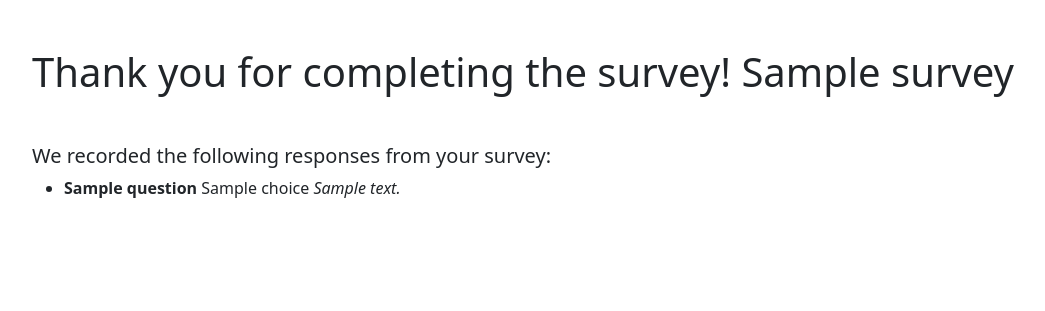
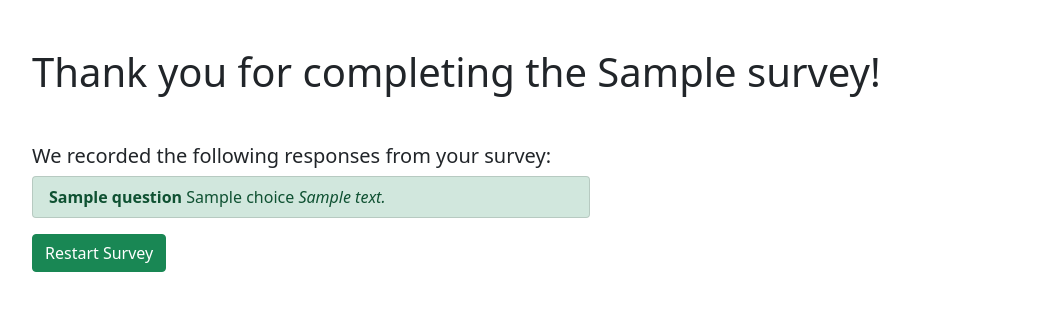
Before and after one commit to Aluisio-Matias/flask-survey-app, a Flask app: template templates/complete.html in a window 1280 px wide. Shown: the top 311 px of the page, without its empty margins (50-1095 px from the left). Run offline with Flask 2, Linux system fonts and the light colour scheme; the template is opened without the code that fills it: most values are stand-ins (such as "Sample title", 1, 10 or a date in 2020).

Commit message:
updated requirements.txt and modified survey

```diff
--- a/app.py
+++ b/app.py
@@ -1,18 +1,17 @@
-# from logging import debug
-from flask import Flask, request, render_template, redirect, session, flash
-from flask.helpers import make_response
+
+from flask import Flask, request, render_template, redirect, session, flash, make_response
+from werkzeug.exceptions import BadRequestKeyError
 from surveys import surveys
-# from flask_debugtoolbar import DebugToolbarExtension
+from flask_debugtoolbar import DebugToolbarExtension
 
 RESPONSES = 'responses'
 CURRENT_SURVEY = 'current_survey'
 
 app = Flask(__name__)
 
-app.config['SECRET_KEY'] = 'that-is-a-secret'
-
-# app.config['DEBUG_TB_INTERCEPT_REDIRECTS'] = False
-# debug = DebugToolbarExtension(app)
+app.config['SECRET_KEY'] = 'its-a-secret'
+app.config['DEBUG_TB_INTERCEPT_REDIRECTS'] = False
+debug = DebugToolbarExtension(app)
 
 
 @app.route('/')
@@ -49,9 +48,14 @@ def start_survey():
 @app.route('/answer', methods=['POST'])
 def handle_question():
     '''Save user response and redirect to the next question'''
+    choice = None
+    #get the user's choice
+    try:
+        choice = request.form['answer']
+    except BadRequestKeyError:
+        flash('Please select an answer!', 'error')
+        return redirect('/questions/0')
 
-    #get the user's choice
-    choice = request.form['answer']
     text = request.form.get('text', "")
 
     # add this response to the list in the session
@@ -87,8 +91,8 @@ def display_question(questID):
         return redirect('/complete')
 
     if(len(responses) != questID):
-        # if Trying to access questions out of order display flash message
-        flash(f'Invalid question id: {questID}.')
+        # if Trying to access questions out of order - do not allow
+        # flash(f'Invalid question id: {questID}.')
         return redirect(f'/questions/{len(responses)}')
 
     question = survey.questions[questID]
@@ -106,5 +110,5 @@ def complete():
 
     #set the cookie so they can't redo the survey until it's done.
     response = make_response(html)
-    response.set_cookie(f'completed_{survey_id}', 'yes', max_age=60)
+    response.set_cookie(f'completed_{survey_id}', 'yes', max_age=0)
     return response
--- a/templates/complete.html
+++ b/templates/complete.html
@@ -3,11 +3,11 @@
 {% block title %}Customer Satisfaction Survey{% endblock %}
 
 {% block content %}
-<h1 class="my-5">Thank you for completing the survey! {{survey.title}}</h1>
+<h1 class="my-5">Thank you for completing the {{survey.title}}!</h1>
 <p class="h5 mt-3"> We recorded the following responses from your survey:</p>
-<ul>
+<ul class="list-group">
     {% for question in survey.questions %}
-    <li>
+    <li class="list-group-item list-group-item-success  w-50">
         <b>{{question.question}}</b>
         {{ responses[loop.index0]['choice'] }}
         <i>{{ responses[loop.index0]['text'] }}</i>
@@ -15,4 +15,8 @@
     {% endfor %}
 </ul>
 
+<form action="/">
+    <button class="btn btn-success mt-3">Restart Survey</button>
+</form>
+
 {% endblock %}
--- a/templates/questions.html
+++ b/templates/questions.html
@@ -11,11 +11,16 @@ Question #{{ question_num }}
     <p class="h5 mt-3"><input class="form-check-input" type='radio'
         name='answer' value="{{choice}}"> {{choice}}</p>
     {% endfor %}
+
     {% if question.allow_text %}
     <textarea class="form-control w-25" name='text'></textarea>
     {% endif %}
     <button class="btn btn-success mt-3">Continue</button>
 
+    {% for category, msg in get_flashed_messages(with_categories=true) %}
+        <span class="badge bg-danger">{{msg}}</span>
+    {% endfor %}
+
 </form>
 
 {% endblock %}
```
Also changed, not shown: requirements.txt (+8 -6 lines).
